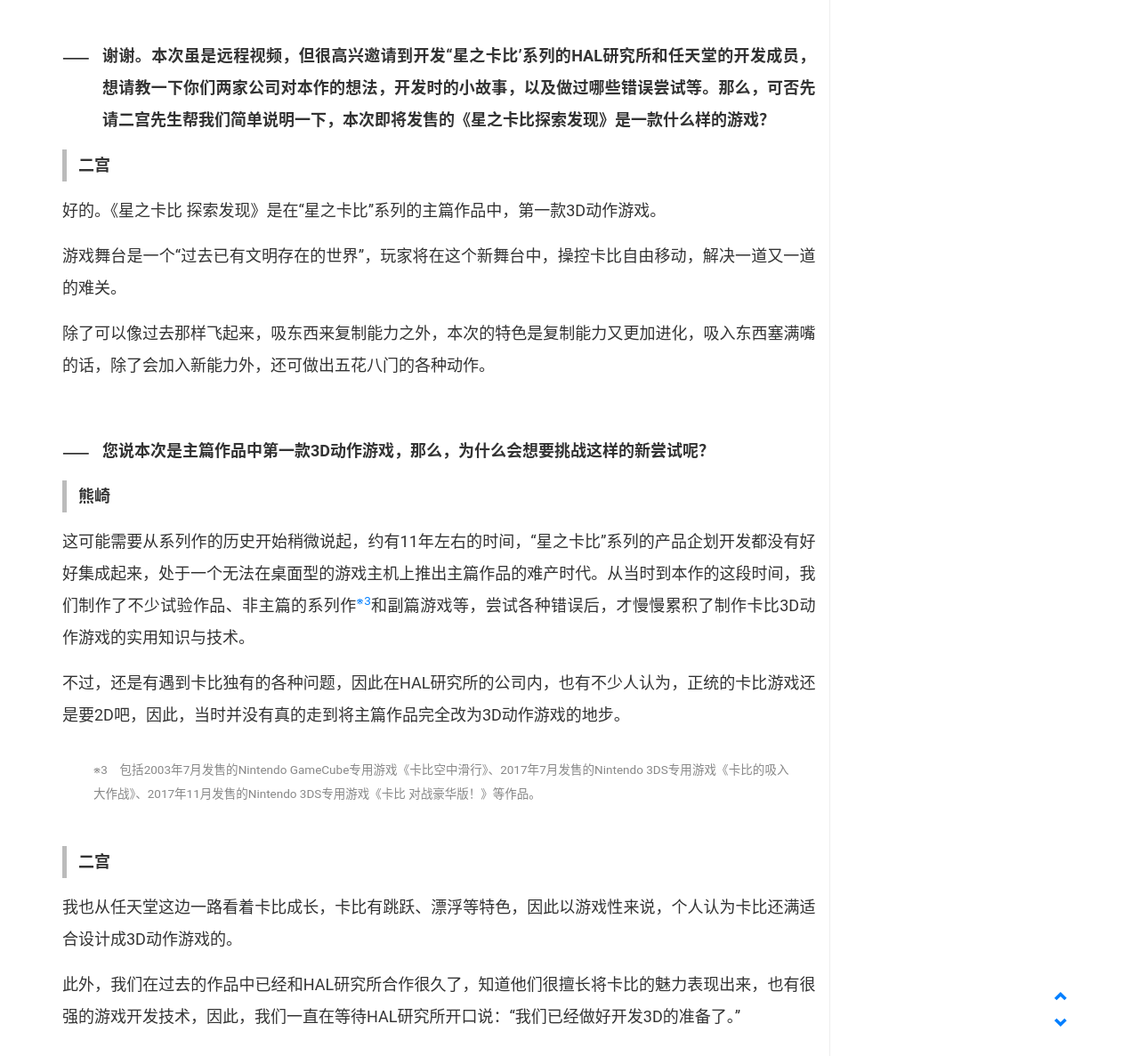
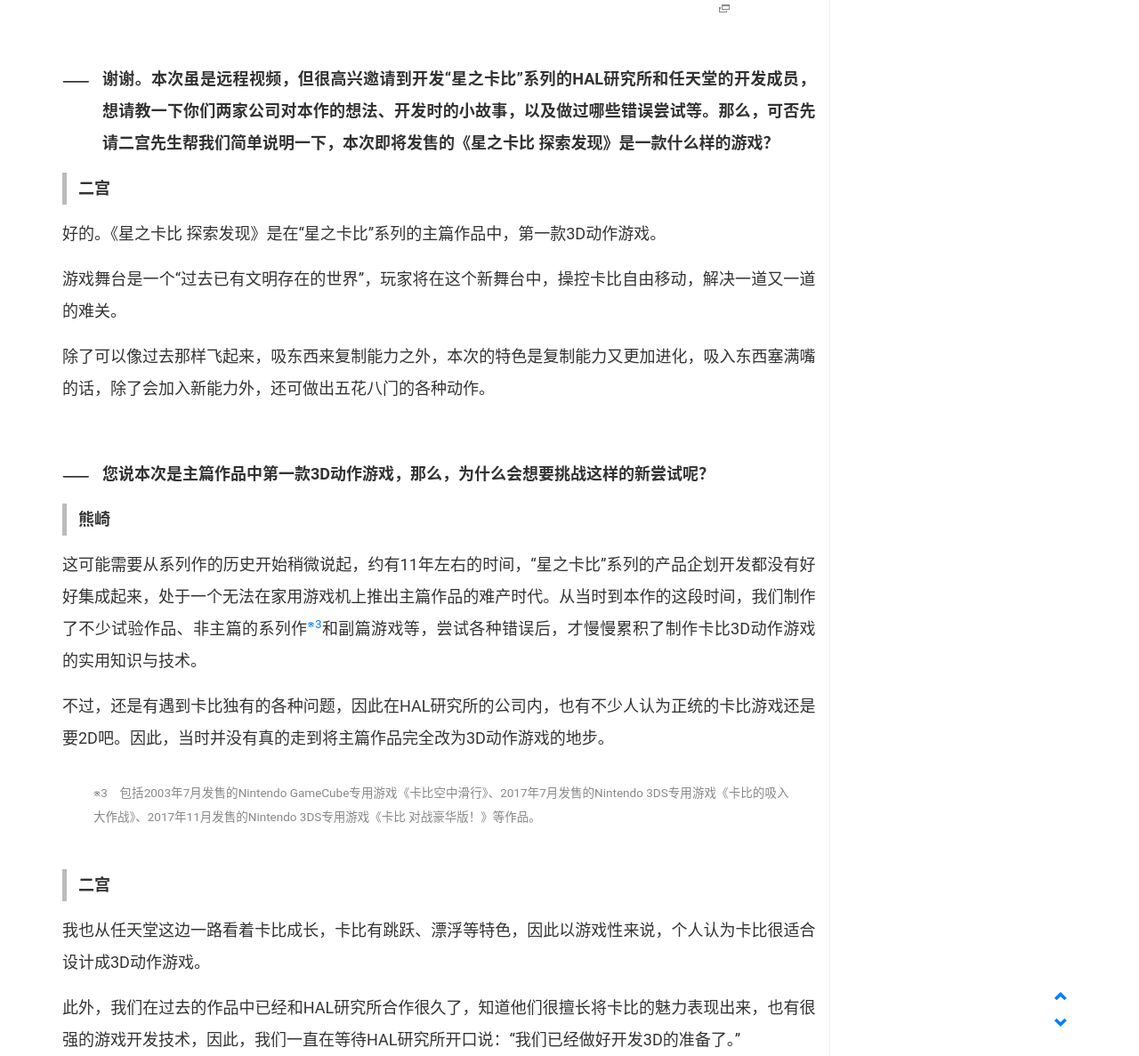
Before and after one commit to Ninterviews/Ninterviews, a Jekyll site: the page built from pages/_switch/arzga.md, in a window 1280 px wide and 1400 px high, scrolled down 1940 px, cut to the strip 208-1395 px from the top of the window. Shown: the whole strip at 89% size. Built offline with Jekyll 4.4.1, drawn with Linux system fonts in a browser that asks for light colours; comment, search, counter and statistics services are not loaded; some of the changed text lies outside the part shown.

Commit message:
2022-03-24/02

```diff
--- a/pages/_switch/arzga.md
+++ b/pages/_switch/arzga.md
@@ -16,7 +17,7 @@
 - - https://www.nintendo.com.hk/interview/arzga/
   - "開發人員訪談 : 星之卡比 探索發現"
 sources:
-- - https://www.nintendo.com.hk/interview/arzga/
+- - https://www.nintendo.co.jp/interview/arzga/
   - "開発者に訊きました : 星のカービィ　ディスカバリー"
 title: 开发人员的访谈：星之卡比 探索发现
 ---
@@ -25,7 +26,7 @@
 - **神山达哉**（<span lang="ja">神山 達哉</span>）：HAL研究所，总监。
 - **远藤裕贵**（<span lang="ja">遠藤 裕貴</span>）：HAL研究所，关卡设计总监。
 
-## 1 为什么不提高敌人的密度？
+### 1. 为什么不提高敌人的密度？
 ##### “开发人员的访谈”这个单元是通过访谈开发者，让玩家可以了解任天堂在创造游戏时的想法和讲究的地方。在进入第4次的本次，我们访谈了即将在3月25日（五）发售的《星之卡比 探索发现》的开发人员们。首先，可以请各位简单自我介绍一下吗？
 {: .question }
 
@@ -47,9 +48,9 @@
 ##### 远藤
 我是HAL研究所的远藤。从《星之卡比 Wii》之后开始参与系列作的开发，担任关卡设计总监（<span lang="ja">レベルデザインディレクター</span>）的职务，主要是制作、监修敌人和机关的细节，以及配置这些部分将关卡设计出来。
 
-{% include figure.html src="https://www.nintendo.com.hk/interview/arzga/img/fig_chapter01-01.png" alt="" width="" height="" %}
+{% include figure.html src="https://www.nintendo.com.hk/interview/arzga/img/fig_chapter01-01.png" width="640" height="360" %}
 
-##### 谢谢。本次虽是远程视频，但很高兴邀请到开发“星之卡比’系列的HAL研究所和任天堂的开发成员，想请教一下你们两家公司对本作的想法，开发时的小故事，以及做过哪些错误尝试等。那么，可否先请二宫先生帮我们简单说明一下，本次即将发售的《星之卡比探索发现》是一款什么样的游戏？
+##### 谢谢。本次虽是远程视频，但很高兴邀请到开发“星之卡比”系列的HAL研究所和任天堂的开发成员，想请教一下你们两家公司对本作的想法、开发时的小故事，以及做过哪些错误尝试等。那么，可否先请二宫先生帮我们简单说明一下，本次即将发售的《星之卡比 探索发现》是一款什么样的游戏？
 {: .question }
 
 ##### 二宫
@@ -63,26 +64,26 @@
 {: .question }
 
 ##### 熊崎
-这可能需要从系列作的历史开始稍微说起，约有11年左右的时间，“星之卡比”系列的产品企划开发都没有好好集成起来，处于一个无法在桌面型的游戏主机上推出主篇作品的难产时代。从当时到本作的这段时间，我们制作了不少试验作品、非主篇的系列作<sup>[※3](#ref-3)</sup>和副篇游戏等，尝试各种错误后，才慢慢累积了制作卡比3D动作游戏的实用知识与技术。
+这可能需要从系列作的历史开始稍微说起，约有11年左右的时间，“星之卡比”系列的产品企划开发都没有好好集成起来，处于一个无法在家用游戏机上推出主篇作品的难产时代。从当时到本作的这段时间，我们制作了不少试验作品、非主篇的系列作<sup>[※3](#ref-3)</sup>和副篇游戏等，尝试各种错误后，才慢慢累积了制作卡比3D动作游戏的实用知识与技术。
 
-不过，还是有遇到卡比独有的各种问题，因此在HAL研究所的公司内，也有不少人认为，正统的卡比游戏还是要2D吧，因此，当时并没有真的走到将主篇作品完全改为3D动作游戏的地步。
+不过，还是有遇到卡比独有的各种问题，因此在HAL研究所的公司内，也有不少人认为正统的卡比游戏还是要2D吧。因此，当时并没有真的走到将主篇作品完全改为3D动作游戏的地步。
 
 > ※3　包括2003年7月发售的Nintendo GameCube专用游戏《卡比空中滑行》、2017年7月发售的Nintendo 3DS专用游戏《卡比的吸入大作战》、2017年11月发售的Nintendo 3DS专用游戏《卡比 对战豪华版！》等作品。
 > {: #ref-3 }
 
 ##### 二宫
-我也从任天堂这边一路看着卡比成长，卡比有跳跃、漂浮等特色，因此以游戏性来说，个人认为卡比还满适合设计成3D动作游戏的。
+我也从任天堂这边一路看着卡比成长，卡比有跳跃、漂浮等特色，因此以游戏性来说，个人认为卡比很适合设计成3D动作游戏。
 
 此外，我们在过去的作品中已经和HAL研究所合作很久了，知道他们很擅长将卡比的魅力表现出来，也有很强的游戏开发技术，因此，我们一直在等待HAL研究所开口说：“我们已经做好开发3D的准备了。”
 
-{% include figure.html src="https://www.nintendo.com.hk/interview/arzga/img/fig_chapter01-02.png" alt="" width="" height="" %}
+{% include figure.html src="https://www.nintendo.com.hk/interview/arzga/img/fig_chapter01-02.png" width="640" height="360" %}
 
 ##### 神山
 我自己也有想像过，如果可以让卡比在3D空间中，自由自在地恣意奔驰一定很有趣。
 
 不过，一旦要开始监制游戏后，就发现有许多现实的问题需要解决。比方说，即使是“吸入、吐出、跳跃”这些基本动作，如果直接改为3D，就会变得无法按照自己的感觉来操控……
 
-因此，我们就彻底调查了卡比在过去游戏中的动作表现，一直在思考，该如何才能设计出，即使变成3D也能让玩家放心游玩的正统卡比主篇作品。
+因此，我们就彻底调查了卡比在过去游戏中的动作表现，一直在思考，该如何才能设计出即使变成3D也能让玩家放心游玩的正统卡比主篇作品。
 
 ##### 熊崎
 在开发本作之际，我从神山给的企划书中，看到了对方想要将本作彻底实现的无比热情。
@@ -99,7 +100,7 @@
 
 卡比的身体是球形的，如果他向后转的话，也根本不知道他是转向哪里呢。
 
-{% include figure.html src="https://www.nintendo.com.hk/interview/arzga/img/fig_chapter01-03.png" alt="" width="" height="" %}
+{% include figure.html src="https://www.nintendo.com.hk/interview/arzga/img/fig_chapter01-03.png" width="640" height="360" %}
 
 ##### 这真的是卡比才会有的问题呢（哈哈）。那么，在游戏开发方面，又有遇到什么困难的地方呢？
 {: .question }
@@ -157,7 +158,7 @@
 
 我能理解，HAL研究所觉得过去的这种经验和感觉很重要，并在这样的基础下制作游戏，但就任天堂的立场来说，我们会想像玩家在玩游戏时会有什么样的感觉，然后提供反馈的意见……我们花了很多时间在磨合两边的想法差异。
 
-## 2 看不出来是首次的3D动作游戏。
+### 2. 看不出来是首次的3D动作游戏。
 ##### 从访谈中得知，设计成3D动作游戏后，必须提高敌人密度与敌人的强度，但相反的，卡比在攻击敌人时的难度方面，是否有做什么调整？
 {: .question }
 
@@ -167,7 +168,7 @@
 ##### 神山
 刚才有提到过，变成3D的时候，会无法看出卡比是转向哪一边，在《卡比的吸入大作战》<sup>[※5](#ref-5)</sup>这款以吸入吐出方式来玩的3D动作游戏中，当卡比在瞄准敌人攻击时会出现箭头符号。
 
-可是，在主篇的卡比游戏中，如果一直出现箭头，就会变成不知道是在操控卡比这个角色，还是在操控箭头，因此我们一直在摸索，是不是有一种方法，可以消除箭头，但玩起来也很方便。
+可是，在主篇的卡比游戏中，如果一直出现箭头，就会变成不知道是在操控卡比这个角色，还是在操控箭头。因此我们一直在摸索，是不是有一种方法可以消除箭头，但玩起来也很方便。
 
 于是，我们在本作中做了一个设计，那就是在游戏画面中看起来像是攻击命中时，就算其实没有真的命中，也会当成是“有命中”。
 
@@ -176,18 +177,18 @@
 > ※5　以《星之卡比 机械星球》为雏形制作，2017年在Nintendo 3DS上推出的滚动栏式3D动作游戏。操控卡比在3D空间中闯关，以吸入吐出方式打倒敌人赚取最高分数。
 > {: #ref-5 }
 
-{% include figure.html src="https://www.nintendo.com.hk/interview/arzga/img/fig_chapter02-01.png" alt="" width="" height="" %}
+{% include figure.html src="https://www.nintendo.com.hk/interview/arzga/img/fig_chapter02-01.png" width="640" height="360" %}
 
-##### 已经将攻击调整成，玩家觉得“命中”时，就真的是爽快命中的感觉喔。
+##### 已经将攻击调整成，玩家觉得“命中”时，就真的是爽快命中的感觉。
 {: .question }
 
 ##### 神山
 从这个意义上来说，也需要调整本作的复制能力动作，以便在3D游戏中也能轻松游玩。因此，将利剑和烈火等现有的东西都重新设计，设计成即使在3D中也能玩得很畅快的感觉。
 
 ##### 二宫
-3D游戏经常会出现，难以掌握深度的方向感，以及攻击难以命中的情况，但在本次的卡比游戏中，攻击可以爽快地命中，就是因为费了许多心思去做这些调整的缘故吧。
+3D游戏经常会出现难以掌握深度的方向感，以及攻击难以命中的情况，但在本次的卡比游戏中，攻击可以爽快地命中，就是因为费了许多心思去做这些调整的缘故吧。
 
-##### 也就是说，为了让玩家可以玩得畅快，有利用技术做了一下调整喔。
+##### 也就是说，为了让玩家可以玩得畅快，有利用技术做了一下调整。
 {: .question }
 
 ##### 熊崎
@@ -205,7 +206,7 @@
 ##### 远藤
 这是我擅自取的名字（哈哈）。
 
-{% include figure.html src="https://www.nintendo.com.hk/interview/arzga/img/fig_chapter02-02.png" alt="" width="" height="" %}
+{% include figure.html src="https://www.nintendo.com.hk/interview/arzga/img/fig_chapter02-02.png" width="640" height="360" %}
 
 ##### 神山
 改为3D之后，当卡比跳跃后回到地面时，就会变得难以调整落地的位置。可以用俯视的感觉看见卡比后，以为卡比已经落地，当想要再次跳跃时按下A键后，却发现卡比其实尚未落地，因此会出现漂浮的盘旋状态。
@@ -226,7 +227,7 @@
 
 再加上，我们又故意在视角中显示出进行方向的地标，即使四处绕来绕去地进行探索，视角也会固定在应该要前进的方向，让玩家不会走回原路，可以顺利引导玩家[“只要往这边前进就没问题。”](https://www.nintendo.com.hk/interview/arzga/movie/03.mp4){: .video-link }。
 
-{% include figure.html src="https://www.nintendo.com.hk/interview/arzga/img/fig_chapter02-03.png" alt="" width="" height="" %}
+{% include figure.html src="https://www.nintendo.com.hk/interview/arzga/img/fig_chapter02-03.png" width="640" height="360" %}
 
 ##### 神山
 不把视角操作留给玩家，也是追求轻松上手的结果。此外，通过采用关卡设计师设置的画面视角，我们还能够实现画面视角和游戏的融合。
@@ -240,7 +241,7 @@
 ##### 熊崎
 当二宫先生告诉我们说：“看不出来这是主篇卡比首次的3D动作游戏”时，因为我们的目标也包括让玩家产生这种想法，因此觉得相当高兴呢。
 
-## 3 加入一点刺激的调味。
+### 3. 加入一点刺激的调味。
 ##### 已经可以了解到，为了设计成容易上手的3D动作游戏，你们费尽心思进行调整的部分，那么，在本作中还有增加一些只有在3D中，才能体验到的新游玩要素吧。
 {: .question }
 
@@ -297,7 +298,7 @@
 
 这样的设计，就像是在游戏的世界观中加入一点刺激的调味料，对于想要深入了解的玩家来说，这也会让他们更加沉浸在冒险之中，这应该算是我们创作者加入的一点讲究地方吧。
 
-{% include figure.html src="https://www.nintendo.com.hk/interview/arzga/img/fig_chapter03-01.png" alt="" width="" height="" %}
+{% include figure.html src="https://www.nintendo.com.hk/interview/arzga/img/fig_chapter03-01.png" width="640" height="360" %}
 
 ##### 二宫
 因为是自创的语言，因此对世界上不管是讲哪国语言的玩家来说，听起来都会是“自己所不懂的语言的歌”呢。
@@ -330,7 +331,7 @@
 ##### 原来如此。也就是说，本作是从重新审视卡比这个角色诞生出游戏世界后，继续从美术设计和好玩的观点，慢慢地修饰调整而成啰。
 {: .question }
 
-## 4 更加地淘气俏皮、自由奔放。
+### 4. 更加地淘气俏皮、自由奔放。
 ##### 那么，已经了解到为了让首款3D动作游戏的本作，可以“容易上手”和“充满卡比风格”，你们是如何费尽心思制作了，不过，也想问一下变成3D部分以外的地方。
 {: .question }
 
@@ -409,7 +410,7 @@
 
 在难度较高的“狂野模式”中，虽然难度增加，但也有提升打倒敌人时的硬币回报率，因此可感受到辛苦没白费的感觉。
 
-{% include figure.html src="https://www.nintendo.com.hk/interview/arzga/img/fig_chapter04-01.jpg" alt="" width="" height="" %}
+{% include figure.html src="https://www.nintendo.com.hk/interview/arzga/img/fig_chapter04-01.jpg" width="640" height="360" %}
 
 ##### 话说回来，本作的文字叙述部分，感觉好像比过去的“星之卡比”系列作还要多。以全球化的角度来思考制作，那这方面应该会很辛苦吧。
 {: .question }
@@ -427,13 +428,13 @@
 > ※7　玩家在进行游戏时，需要操控到的按键和菜单画面等部分。
 > {: #ref-7 }
 
-##### 的确呢，同样的一篇文章，日语和英语的数字就可能差很多。
+##### 的确呢，同样的一篇文章，日语和英语的字数就可能差很多。
 {: .question }
 
 ##### 熊崎
 不过，写文案、置入游戏内、确认游戏画面时，全都变成英语，真的让我吃了不少苦头。但是，调整文字的观看方式，也是在思考游戏是否容易上手时很重要的一点，考虑到要让全世界的玩家都能方便玩，因此在这个部分花了不少心思。
 
-##### 这么说来，这就是一款，不管是新手玩家，还是熟悉游戏的玩家，全世界的各种玩家，都能以适合自己的攻略方式来玩的游戏呢。而且，我也能确实感受到各位在开发本作时的热情，真的很想要让所有玩家都能充分地享受这款游戏。
+##### 这么说来，这就是一款，不管是新手玩家，还是熟悉游戏的玩家，全世界的各种玩家都能以适合自己的攻略方式来玩的游戏呢。而且，我也能确实感受到各位在开发本作时的热情，真的很想要让所有玩家都能充分地享受这款游戏。
 {: .question }
 
 ##### 今后，你们还是会继续以3D动作的形式制作“星之卡比”系列作吗？方便的话可否稍微透露一下，今后会想要制作什么样的卡比游戏？
```
Also changed, not shown: other parts of pages/_switch/arzga.md (+10 -9 lines), pages/_switch/azlsa.md (+3 -2 lines), pages/_switch/index.md (+2 -1 lines), pages/_switch/switch-oled.md (+2 -1 lines).
